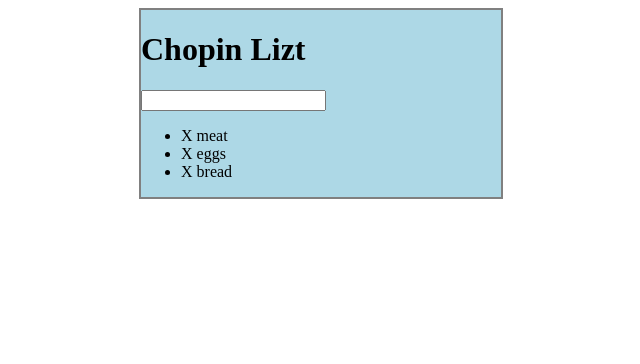
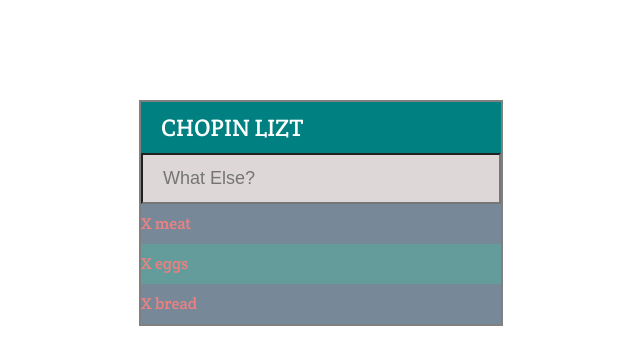
Before and after one commit to KhanDoors/chopinLizt, a plain HTML site: page index.html in a window 1280 px wide. Shown: the whole page, without its empty margins (319-959 px from the left). Drawn offline with nearby package versions, Linux system fonts and the light colour scheme.

Commit message:
apr202207

```diff
--- a/assets/css/style.css
+++ b/assets/css/style.css
@@ -1,8 +1,56 @@
+h1 {
+    background: teal;
+    color: white;
+    margin: 0;
+    padding: 10px 20px;
+    text-transform: uppercase;
+    font-size: 24px;
+    font-weight: normal;
+}
+
+ul {
+    list-style: none;
+    margin: 0;
+    padding: 0;
+}
+
+body {
+    font-family: 'Crete Round', serif;
+}
+
+input:focus {
+    background: rgb(230, 220, 220);
+    border: turquoise;
+    outline: tan;
+}
+
+input {
+    font-size: 18px;
+    color: rgb(150, 177, 150);
+    background: rgb(221, 215, 215);
+    width: 100%;
+    padding: 13px 13px 13px 20px;
+    box-sizing: border-box;
+}
+
+li {
+    background: lightslategrey;
+    height: 40px;
+    line-height: 40px;
+    color: lightcoral;
+}
+
+li:nth-child(2n) {
+    background: rgb(100, 155, 155);
+}
+
+
 #container {
-    background: lightblue;
+    background: lightgreen;
     width: 360px;
-    margin: 0 auto;
+    margin: 100px auto;
     border: 2px solid grey;
+    box-shadow: #2980b9;
 }
 
 .completed {
--- a/index.html
+++ b/index.html
@@ -4,17 +4,18 @@
     <meta charset="UTF-8">
     <meta name="viewport" content="width=device-width, initial-scale=1.0">
     <meta http-equiv="X-UA-Compatible" content="ie=edge">
+    <link type= "text/css" rel="stylesheet" href="assets\css\style.css">
+    <link href="https://fonts.googleapis.com/css?family=Crete+Round" rel="stylesheet">
     <script
   src="http://code.jquery.com/jquery-3.3.1.min.js"
   integrity="sha256-FgpCb/KJQlLNfOu91ta32o/NMZxltwRo8QtmkMRdAu8="
   crossorigin="anonymous"></script>
-  <link type= "text/css" rel="stylesheet" href="assets\css\style.css">
-    <title>chopinLizt</title>
+      <title>chopinLizt</title>
 </head>
 <body>
     <div id="container">
         <h1>Chopin Lizt</h1>
-        <input type="text">
+        <input type="text" placeholder="What Else?">
 
         <ul>
             <li><span>X</span> meat</li>
```
